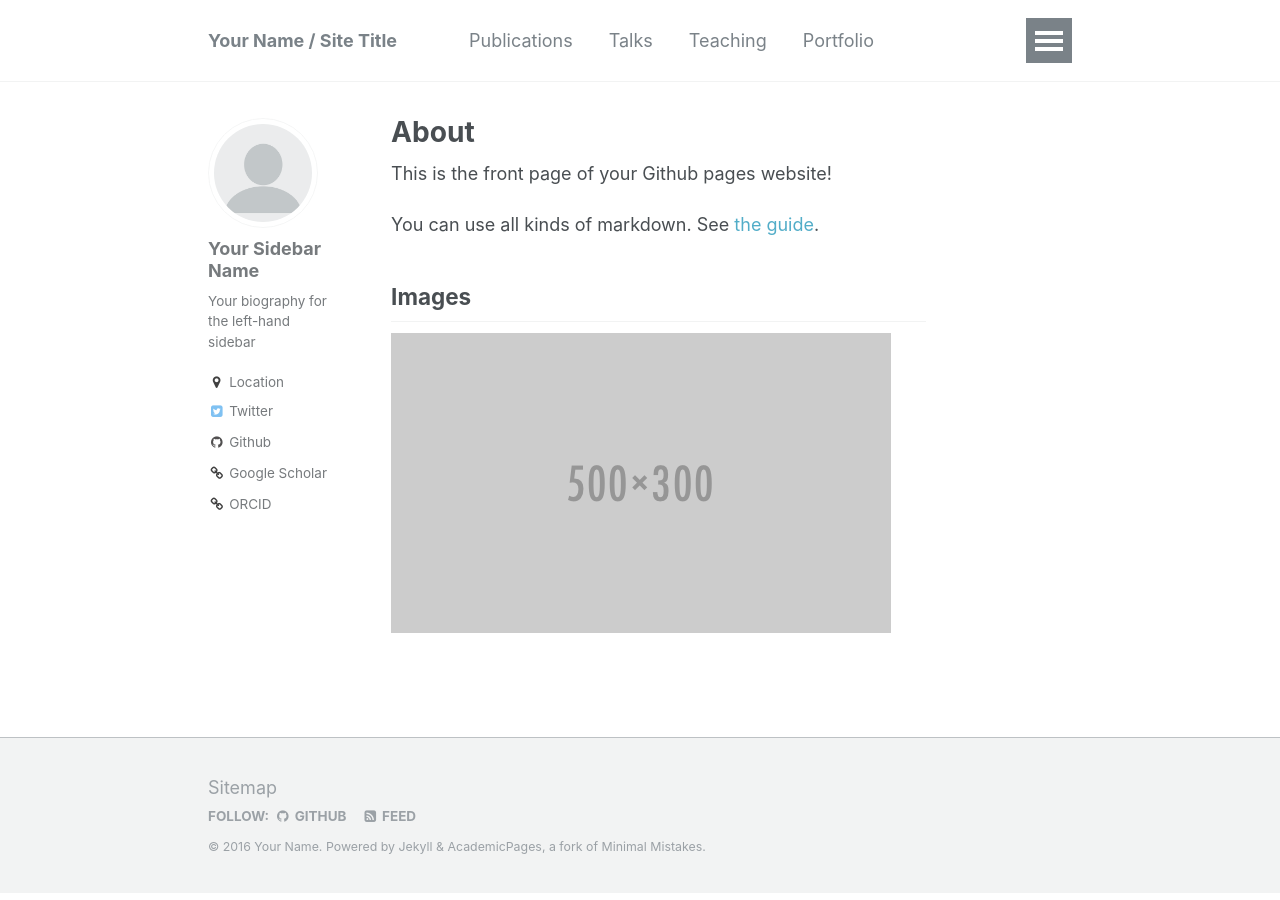
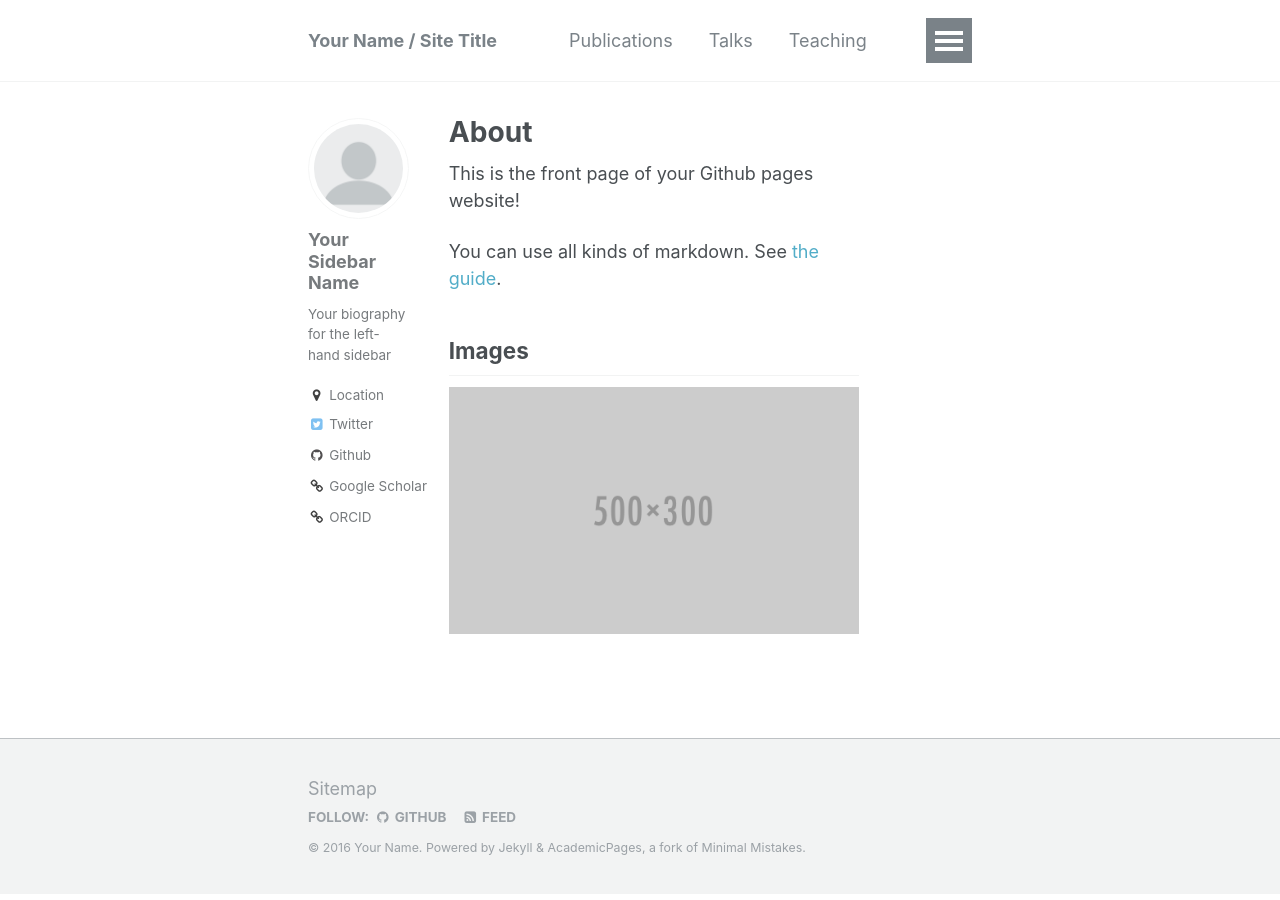
Before and after one commit to Noahs-ARK/Noahs-ARK.github.io, a Jekyll site: the page built from _pages/about.md, in a window 1280 px wide. Built offline with Jekyll 4.4.1, drawn with Linux system fonts in a browser that asks for light colours.

Commit message:
Update _variables.scss

```diff
--- a/_sass/_variables.scss
+++ b/_sass/_variables.scss
@@ -107,7 +107,7 @@ $small                      : 400px;
 $medium                     : 500px;
 $medium-wide                : 550px;
 $large                      : 600px;
-$x-large                    : 900px;
+$x-large                    : 700px;
 
 
 /*
```
